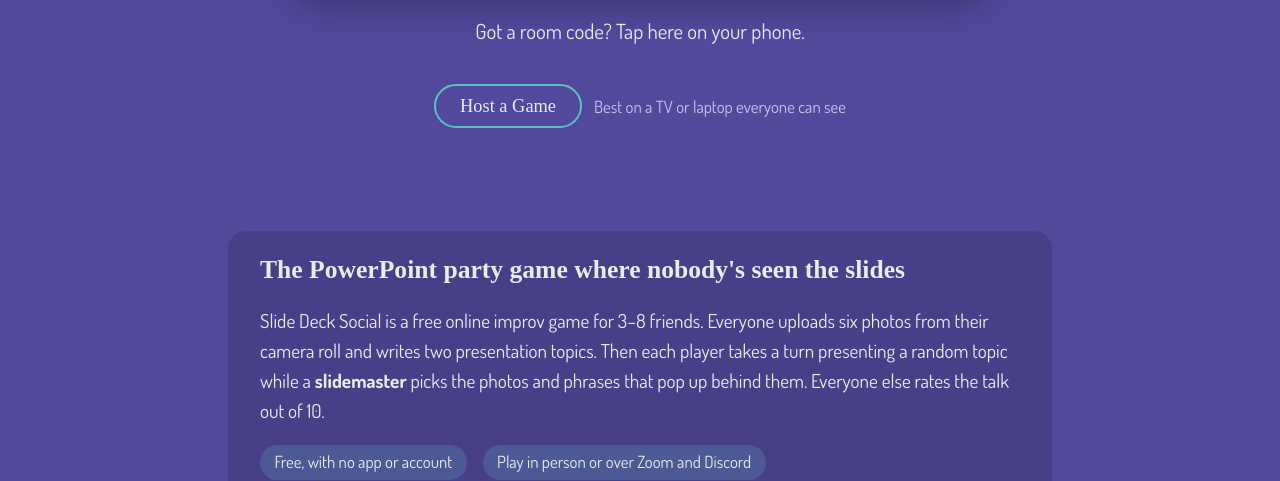
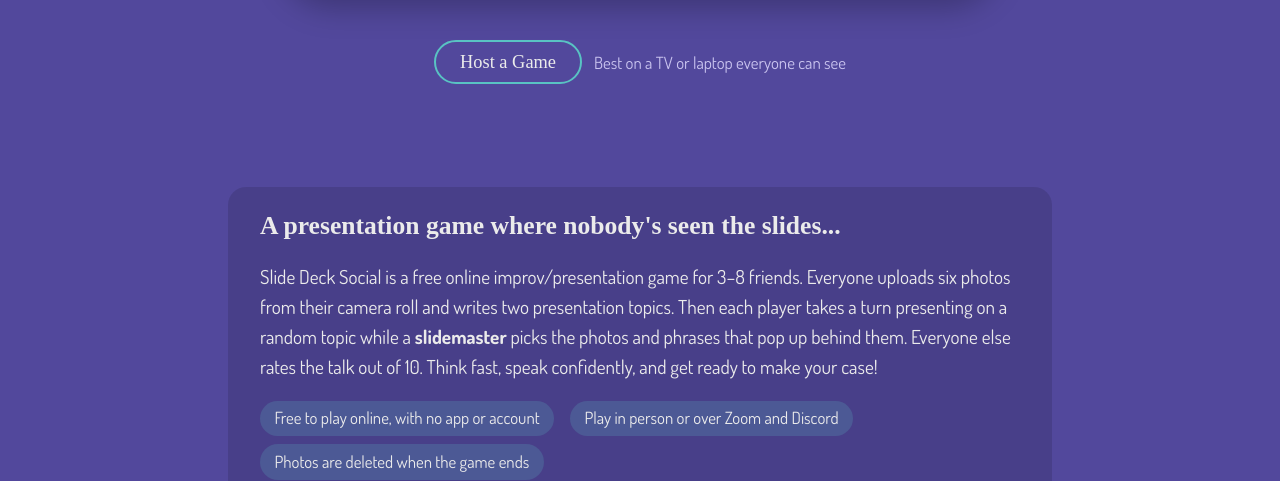
Before and after one commit to viwo4708/slidedecksocial, a website: page public/index.html in a window 1280 px wide. Shown: the part 487-968 px from the top of the page. Drawn offline with nearby package versions, Linux system fonts and the light colour scheme; no server answers; a web font is replaced by a local one.

Commit message:
changed some text

```diff
--- a/public/index.html
+++ b/public/index.html
@@ -81,7 +81,8 @@
 
       <div class="cta-group">
         <a href="/join/" class="cta-join" id="join-game-link">Join a Game</a>
-        <p class="cta-hint">Got a room code? Tap here on your phone.</p>
+        <br>
+        <!-- <p class="cta-hint">Got a room code? Tap here on your phone.</p> -->
 
         <div class="host-option">
           <button id="start-game-btn" type="button" class="cta-host">Host a Game</button>
@@ -91,15 +92,15 @@
       </div>
 
       <section class="home-intro" aria-labelledby="intro-heading">
-        <h2 id="intro-heading">The PowerPoint party game where nobody's seen the slides</h2>
+        <h2 id="intro-heading">A presentation game where nobody's seen the slides...</h2>
         <p>
-          Slide Deck Social is a free online improv game for 3–8 friends. Everyone uploads six photos from
-          their camera roll and writes two presentation topics. Then each player takes a turn presenting a
+          Slide Deck Social is a free online improv/presentation game for 3–8 friends. Everyone uploads six photos from
+          their camera roll and writes two presentation topics. Then each player takes a turn presenting on a
           random topic while a <strong>slidemaster</strong> picks the photos and phrases that pop up behind
-          them. Everyone else rates the talk out of 10.
+          them. Everyone else rates the talk out of 10. Think fast, speak confidently, and get ready to make your case!
         </p>
         <ul class="feature-list">
-          <li>Free, with no app or account</li>
+          <li>Free to play online, with no app or account</li>
           <li>Play in person or over Zoom and Discord</li>
           <li>Photos are deleted when the game ends</li>
         </ul>
```
